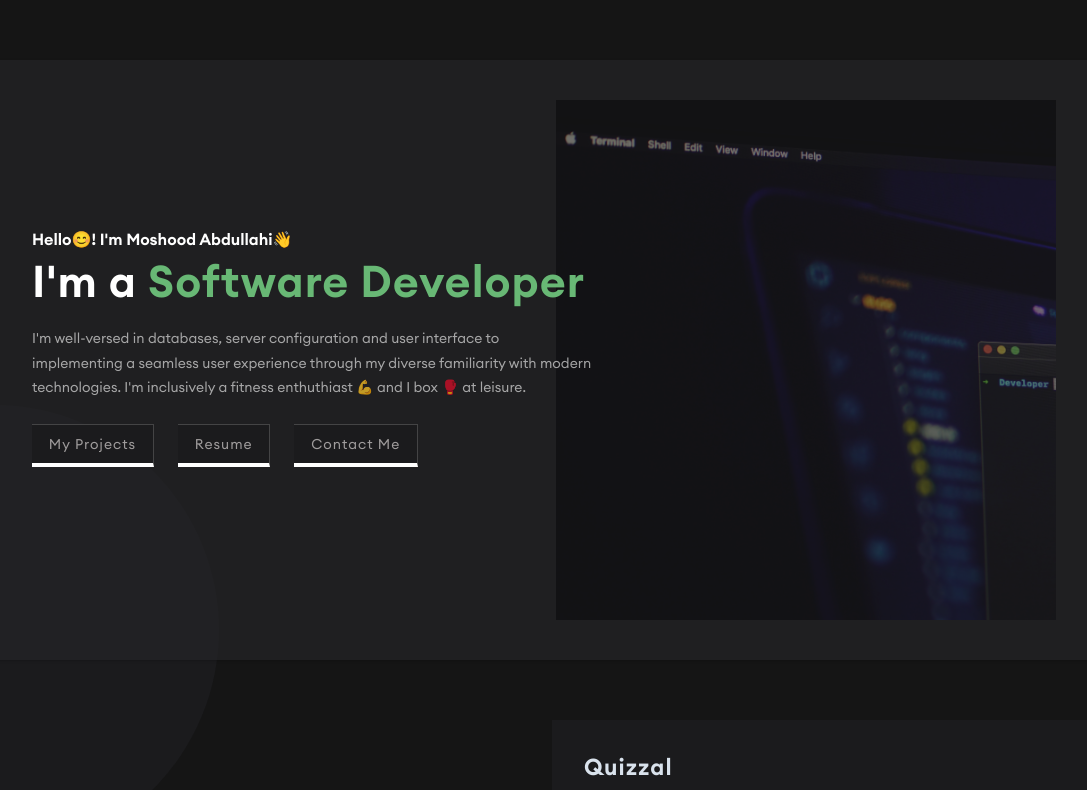
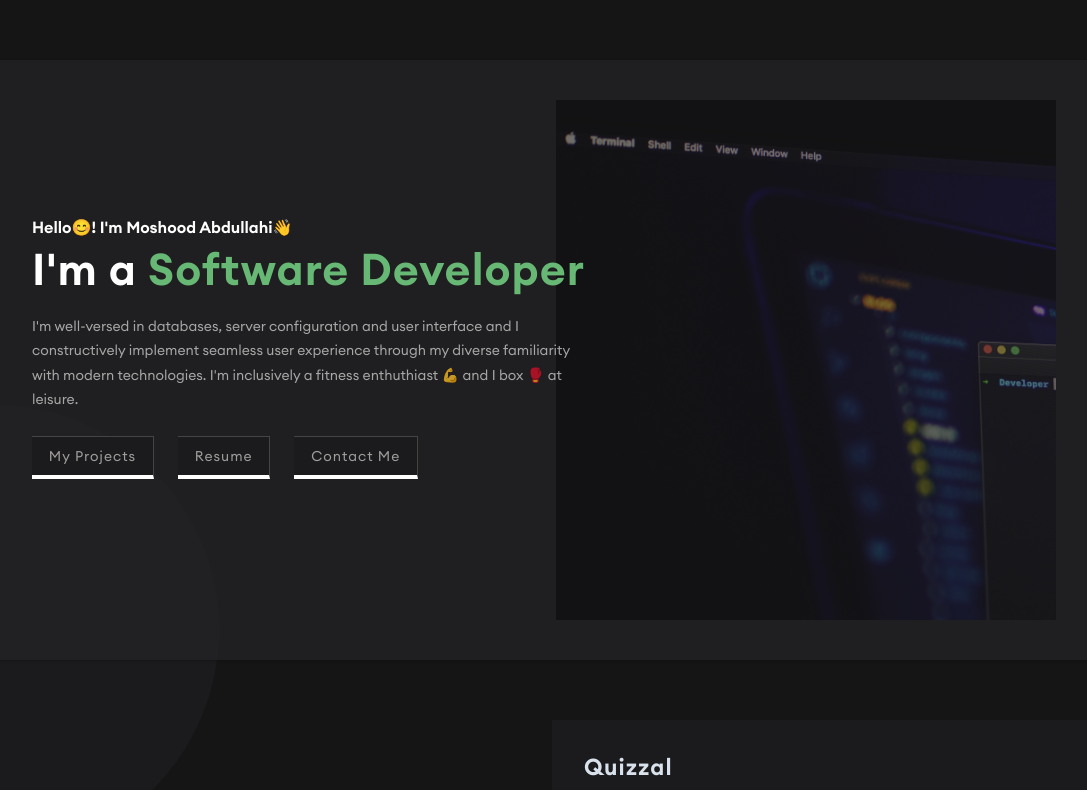
Before and after one commit to Moshood1426/portfolio, a React (Create React App) app: page / in a window 1280 px wide. Shown: the top 790 px of the page, without its empty margins (96-1183 px from the left). Built offline with nearby package versions, Linux system fonts and the light colour scheme; the HTML template or start-up script is replaced by a standard one.

Commit message:
broken link fixed

```diff
--- a/src/components/Intro.tsx
+++ b/src/components/Intro.tsx
@@ -18,9 +18,9 @@ const Intro = () => {
           </h1>
           <p className="intro-details">
             I'm well-versed in databases, server configuration and user
-            interface to implementing a seamless user experience through my
-            diverse familiarity with modern technologies. I'm inclusively a
-            fitness enthuthiast 💪 and I box 🥊 at leisure.
+            interface and I constructively implement seamless user experience
+            through my diverse familiarity with modern technologies. I'm
+            inclusively a fitness enthuthiast 💪 and I box 🥊 at leisure.
           </p>
           <ul className="intro-actions">
             <a className="nav-item" href="#projects">
--- a/src/utils/project-actions.tsx
+++ b/src/utils/project-actions.tsx
@@ -51,7 +51,7 @@ const projects: Project[] = [
   {
     title: "E-Commerce API",
     gitPage: "https://github.com/Moshood1426/E-COMMERCE-API",
-    livePage: "http://e-commerc-api.herokuapp.com/",
+    livePage: "https://e-commerce-api-ttap.onrender.com",
     stack: ["typescript", "nodejs", "express", "mongoDB", "stripeJS", "docgen"],
     spanTwo: "3 / 5",
     details: `
```
